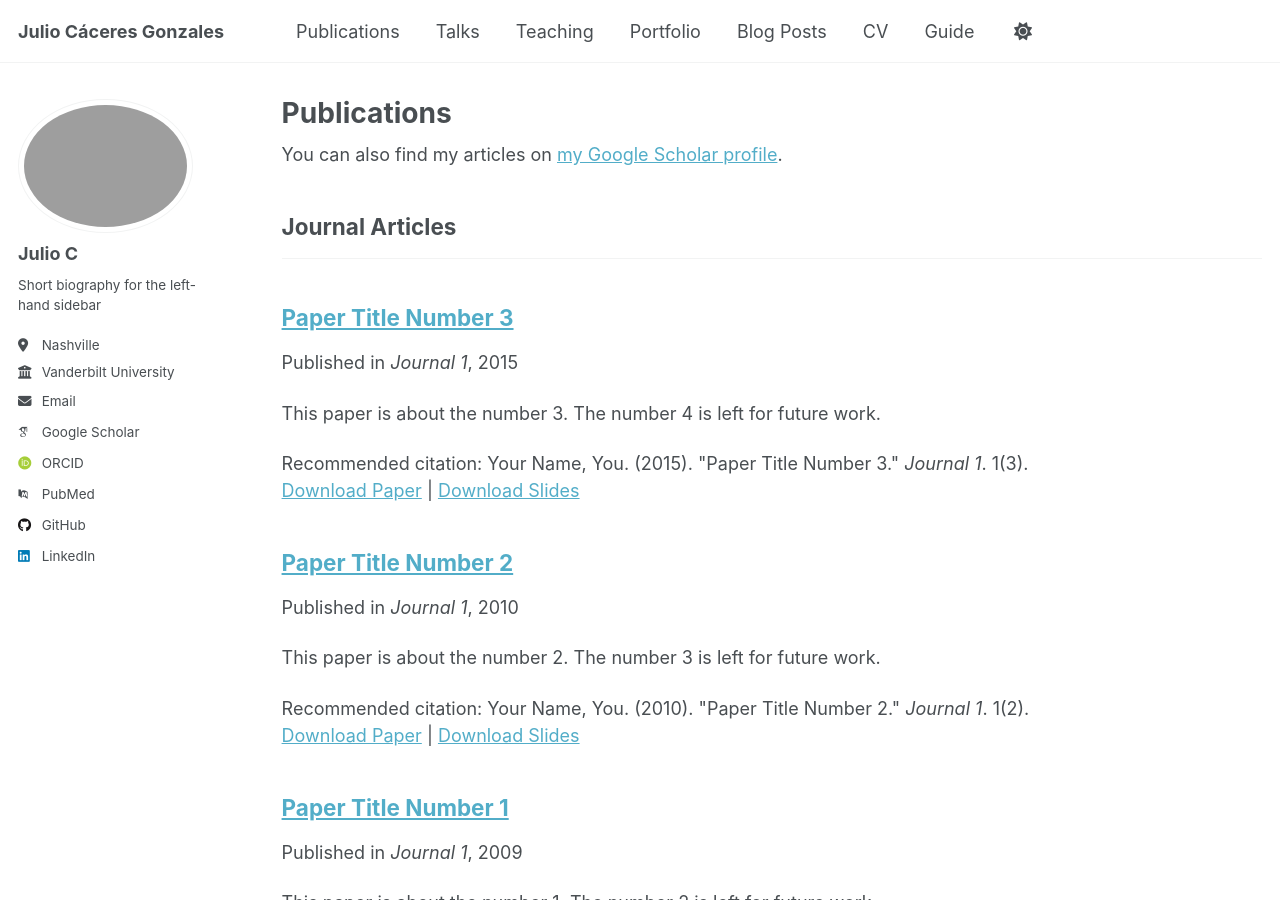
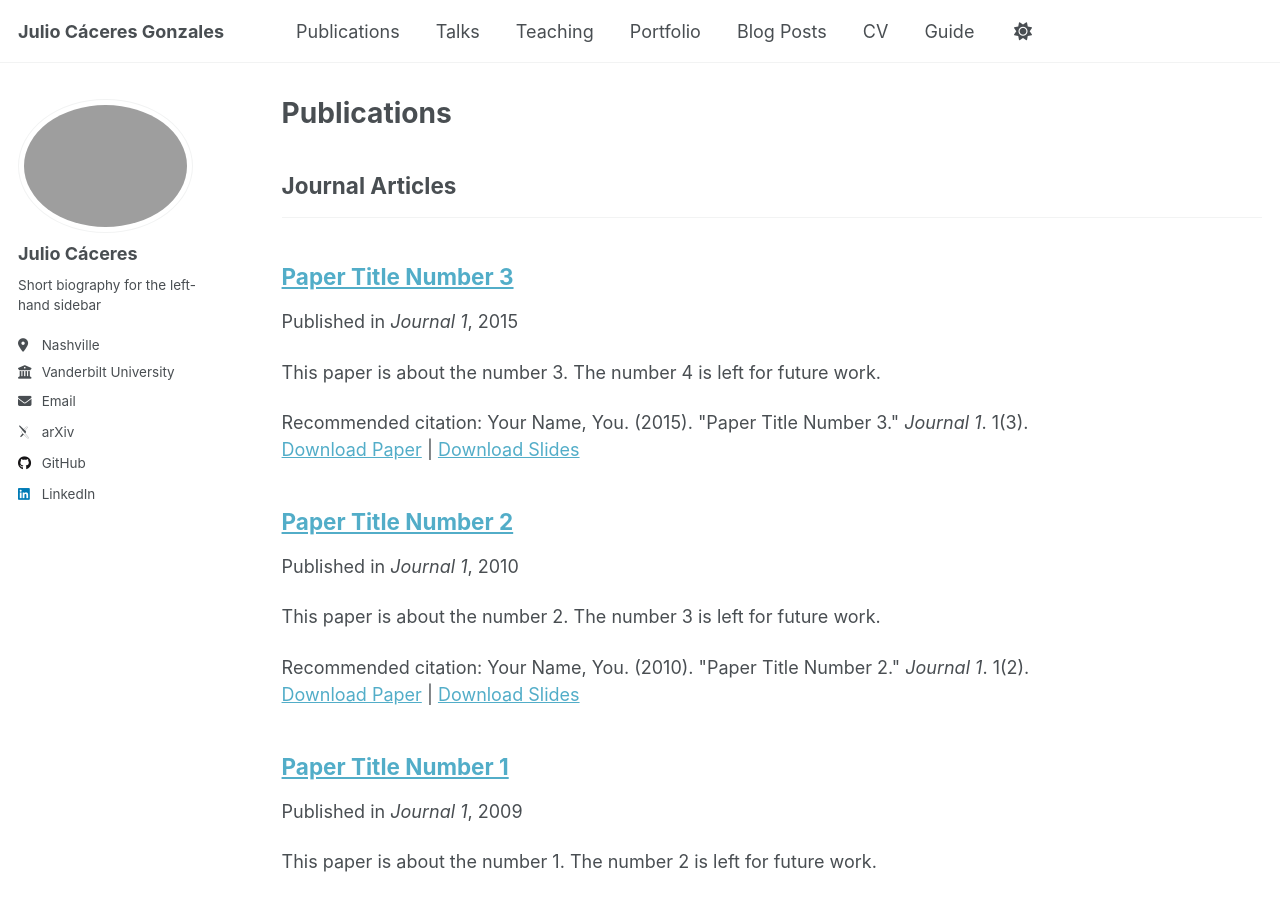
Before and after one commit to wikiwa1/wikiwa1.github.io, a Jekyll site: the page built from _pages/publications.html, in a window 1280 px wide and 900 px high. Built offline with Jekyll 4.4.1, drawn with Linux system fonts in a browser that asks for light colours; some web fonts are replaced; a script that is not in the unit is left out; part of the change alters nothing that is shown.

Commit message:
Added Arxiv link to "academic websites"

```diff
--- a/_config.yml
+++ b/_config.yml
@@ -23,7 +23,7 @@ repository               : "wikiwa1/wikiwa1.github.io"
 author:
   # Biographic information
   avatar           : "JulioOct2023.png"
-  name             : "Julio C"
+  name             : "Julio Cáceres"
   pronouns         : # example: "she/her"
   bio              : "Short biography for the left-hand sidebar"
   location         : "Nashville"
@@ -33,12 +33,12 @@ author:
 
   # Academic websites
   academia         : # URL
-  arxiv            : # URL - Update with the correct link to your profile
-  googlescholar    : "https://scholar.google.com/citations?user=PS_CX0AAAAAJ"
+  arxiv            : "https://arxiv.org/search/math?searchtype=author&query=C%C3%A1ceres,+J"
+  googlescholar    : #
   impactstory      : # URL
-  orcid            : "http://orcid.org/yourorcidurl"
+  orcid            : #
   semantic         : # URL
-  pubmed           : "https://www.ncbi.nlm.nih.gov/pubmed/?term=john+snow"
+  pubmed           : #
   researchgate     : # URL
   scopus           : # URL
 
```
